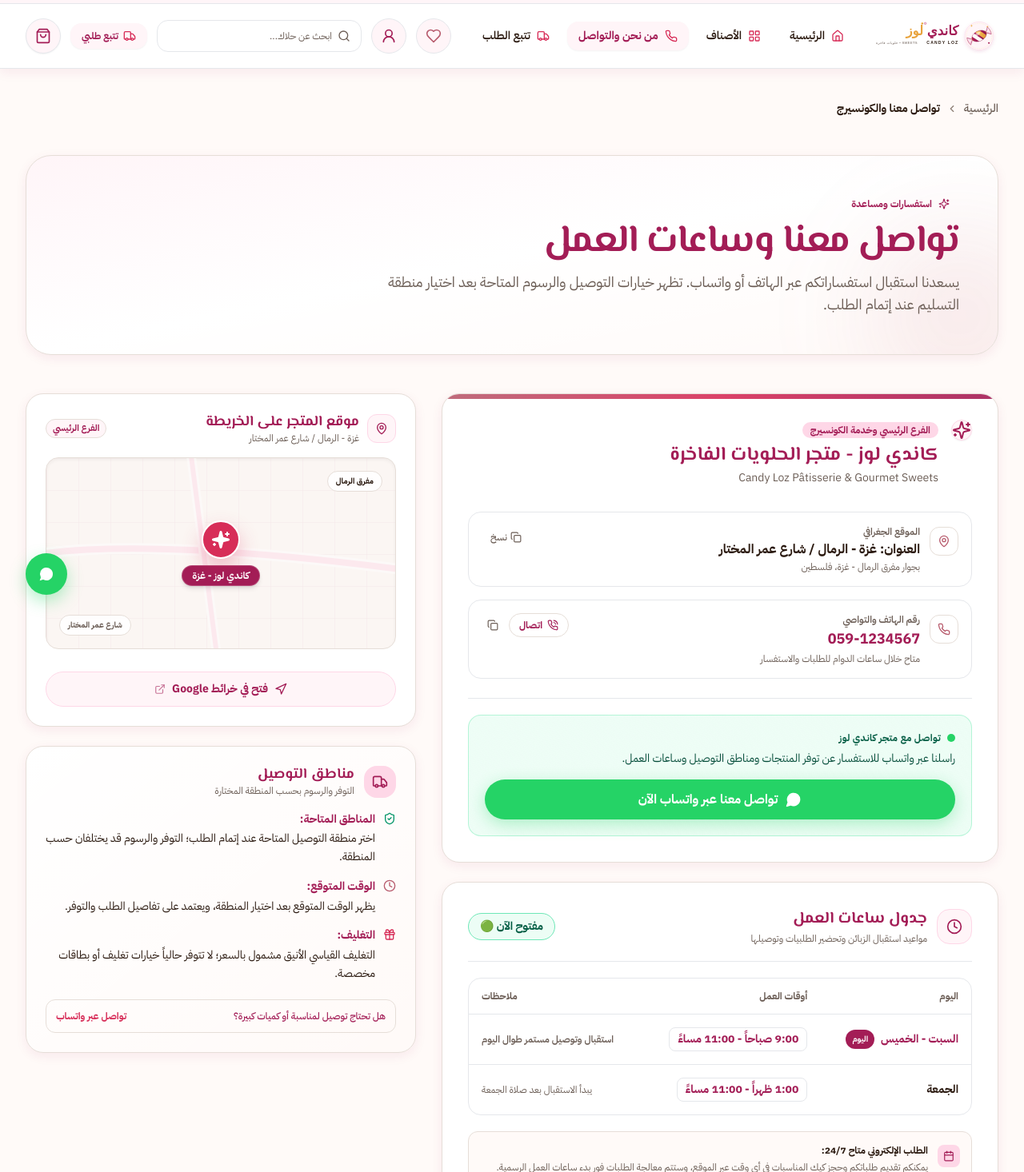
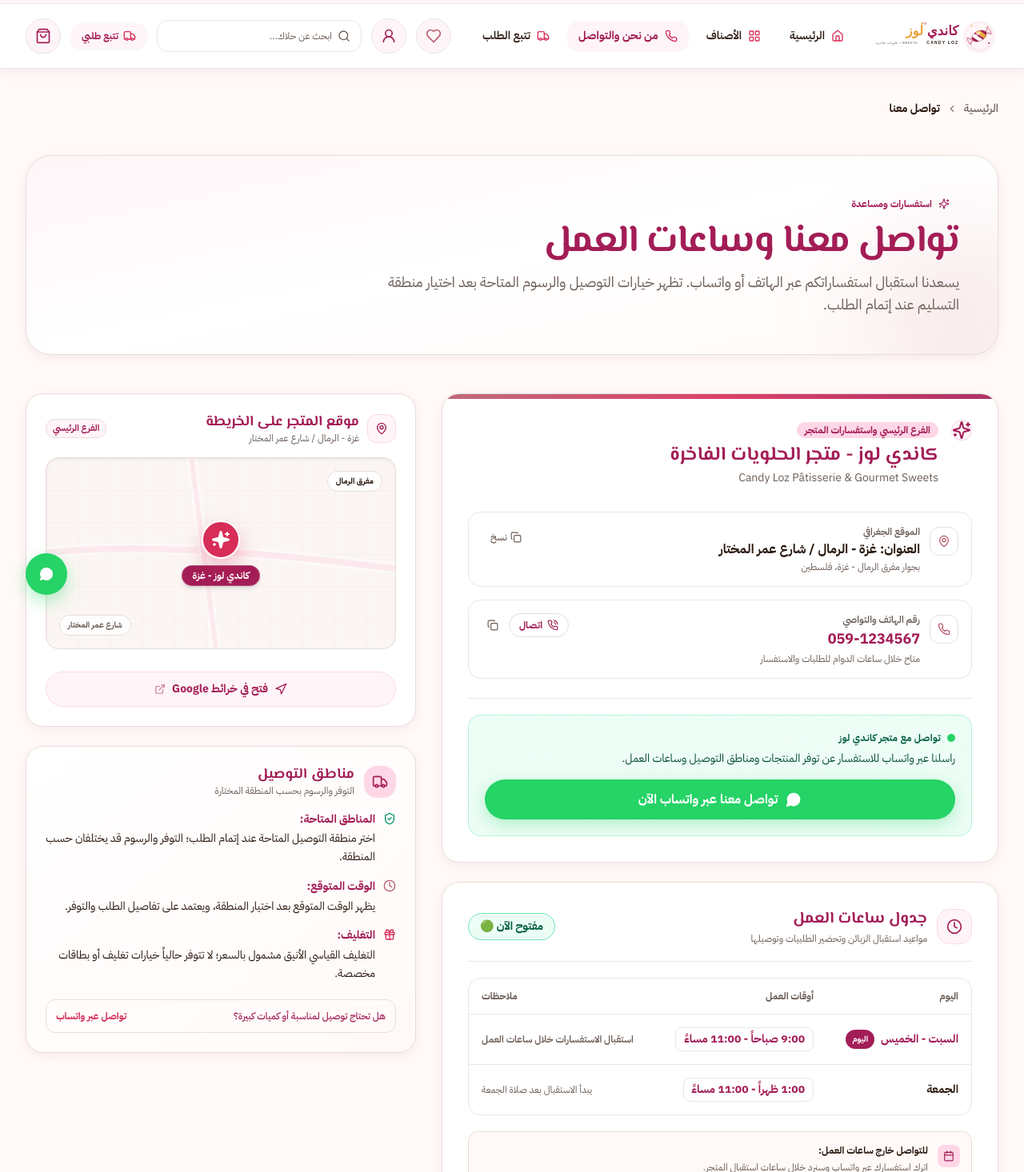
Before and after one commit to MahmoudAlmodalal/SweetMarket, a Next.js app: page /contact in a window 1280 px wide. Shown: the part 24-1490 px from the top of the page at 80% size. Built offline with nearby package versions, Linux system fonts and the light colour scheme.

Commit message:
fix: remove unsupported concierge and booking claims

```diff
--- a/src/app/(storefront)/contact/page.tsx
+++ b/src/app/(storefront)/contact/page.tsx
@@ -17,9 +17,9 @@ import { ContactCard } from "@/components/storefront/contact/contact-card";
 import { WorkingHoursTable } from "@/components/storefront/contact/working-hours-table";
 
 export const metadata: Metadata = {
-  title: "تواصل معنا وساعات العمل وخدمة الكونسيرج | كاندي لوز",
+  title: "تواصل معنا وساعات العمل | كاندي لوز",
   description:
-    "تواصل مع متجر حلويات كاندي لوز في غزة، شارع عمر المختار، وتعرف على ساعات العمل اليومية وتغطية التوصيل وخدمة كونسيرج واتساب الفورية.",
+    "تواصل مع متجر كاندي لوز في غزة عبر الهاتف أو واتساب، وتعرف على ساعات العمل ومعلومات التوصيل حسب المنطقة.",
 };
 
 export default function ContactPage() {
@@ -42,7 +42,7 @@ export default function ContactPage() {
         </Link>
         <ChevronLeft className="w-3.5 h-3.5 text-candy-line-dark" />
         <span className="text-candy-ink font-bold" aria-current="page">
-          تواصل معنا والكونسيرج
+          تواصل معنا
         </span>
       </nav>
 
--- a/src/components/storefront/contact/contact-card.tsx
+++ b/src/components/storefront/contact/contact-card.tsx
@@ -63,7 +63,7 @@ export function ContactCard({
         </div>
         <div className="flex-1 min-w-0">
           <div className="inline-flex items-center gap-1.5 px-2.5 py-0.5 rounded-candy-pill bg-candy-blush text-candy-berry text-xs font-bold mb-1.5">
-            <span>الفرع الرئيسي وخدمة الكونسيرج</span>
+            <span>الفرع الرئيسي واستفسارات المتجر</span>
           </div>
           <h2 className="font-display font-bold text-xl sm:text-2xl text-candy-berry leading-tight">
             {storeName}
--- a/src/components/storefront/contact/working-hours-table.tsx
+++ b/src/components/storefront/contact/working-hours-table.tsx
@@ -69,7 +69,7 @@ export function WorkingHoursTable({
       days: "السبت - الخميس",
       hours: "9:00 صباحاً - 11:00 مساءً",
       isToday: isSatToThuToday,
-      notes: "استقبال وتوصيل مستمر طوال اليوم",
+      notes: "استقبال الاستفسارات خلال ساعات العمل",
     },
     {
       days: "الجمعة",
@@ -177,9 +177,9 @@ export function WorkingHoursTable({
         </div>
         <p className="font-sans text-xs text-candy-muted leading-relaxed">
           <strong className="text-candy-ink font-bold block mb-0.5">
-            الطلب الإلكتروني متاح 24/7:
+            للتواصل خارج ساعات العمل:
           </strong>
-          يمكنكم تقديم طلباتكم وحجز كيك المناسبات في أي وقت عبر الموقع، وستتم معالجة الطلبات فور بدء ساعات العمل الرسمية.
+          اترك استفسارك عبر واتساب وسنرد خلال ساعات استقبال المتجر.
         </p>
       </div>
     </div>
```
